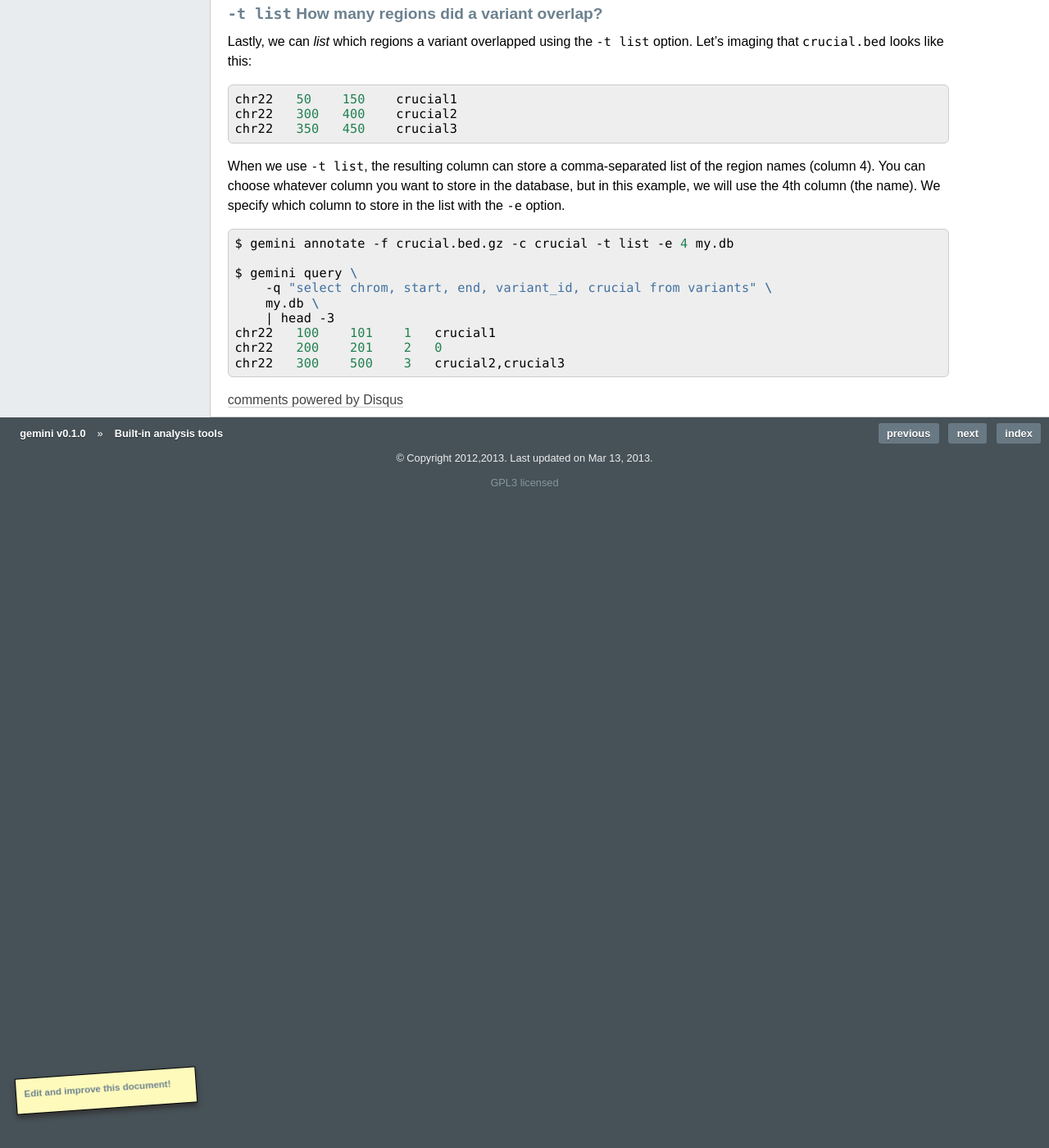
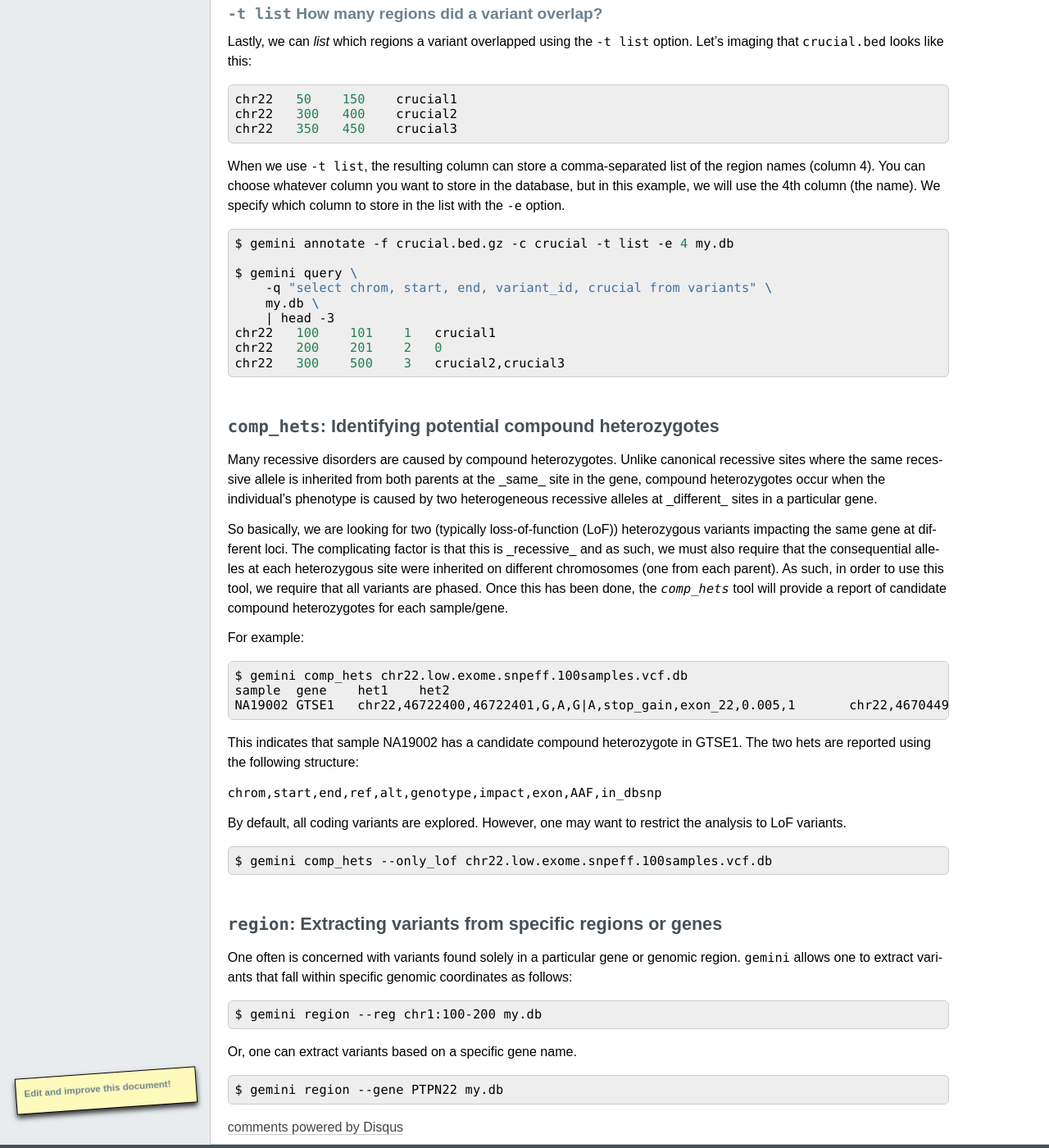
Before and after one commit to arq5x/gemini, a Sphinx documentation site: the page built from docs/content/tools.rst, in a window 1280 px wide and 1400 px high, scrolled down 1334 px. Shown: the whole window at 82% size. Built offline with Sphinx 7.4.7, drawn with Linux system fonts in a browser that asks for light colours; formulas are drawn with MathJax 3; pages that are not in the unit, such as notebooks, are missing from menus; comment, search, counter and statistics services are not loaded; some of the changed text lies outside the part shown.

Commit message:
[DOCS] add docs for region and comp_hets tools

```diff
--- a/docs/content/tools.rst
+++ b/docs/content/tools.rst
@@ -111,3 +111,60 @@ name).  We specify which column to store in the list with the ``-e`` option.
     chr22   100    101    1   crucial1
     chr22   200    201    2   0
     chr22   300    500    3   crucial2,crucial3
+
+
+===========================================================================
+``comp_hets``: Identifying potential compound heterozygotes
+===========================================================================
+Many recessive disorders are caused by compound heterozygotes. Unlike canonical
+recessive sites where the same recessive allele is inherited from both parents
+at the _same_ site in the gene, compound heterozygotes occur when
+the individual's phenotype is caused by two heterogeneous recessive alleles at
+_different_ sites in a particular gene.
+
+So basically, we are looking for two (typically loss-of-function (LoF))
+heterozygous variants impacting the same gene at different loci.  The
+complicating factor is that this is _recessive_ and as such, we must also
+require that the consequential alleles at each heterozygous site were
+inherited on different chromosomes (one from each parent).  As such, in order
+to use this tool, we require that all variants are phased.  Once this has been
+done, the `comp_hets` tool will provide a report of candidate compound
+heterozygotes for each sample/gene.
+
+For example:
+
+.. code-block:: bash
+
+	$ gemini comp_hets chr22.low.exome.snpeff.100samples.vcf.db
+	sample	gene	het1	het2
+	NA19002	GTSE1	chr22,46722400,46722401,G,A,G|A,stop_gain,exon_22,0.005,1	chr22,46704499,46704500,C,A,A|C,stop_gain,exon_22,0.005,0
+
+This indicates that sample NA19002 has a candidate compound heterozygote in
+GTSE1.  The two hets are reported using the following structure:
+
+``chrom,start,end,ref,alt,genotype,impact,exon,AAF,in_dbsnp``
+
+By default, all coding variants are explored.  However, one may want to
+restrict the analysis to LoF variants.
+
+.. code-block:: bash
+
+	$ gemini comp_hets --only_lof chr22.low.exome.snpeff.100samples.vcf.db
+
+
+===========================================================================
+``region``: Extracting variants from specific regions or genes
+===========================================================================
+One often is concerned with variants found solely in a particular gene or
+genomic region. ``gemini`` allows one to extract variants that fall within
+specific genomic coordinates as follows:
+
+.. code-block:: bash
+
+	$ gemini region --reg chr1:100-200 my.db
+
+Or, one can extract variants based on a specific gene name.
+
+.. code-block:: bash
+
+	$ gemini region --gene PTPN22 my.db
```
